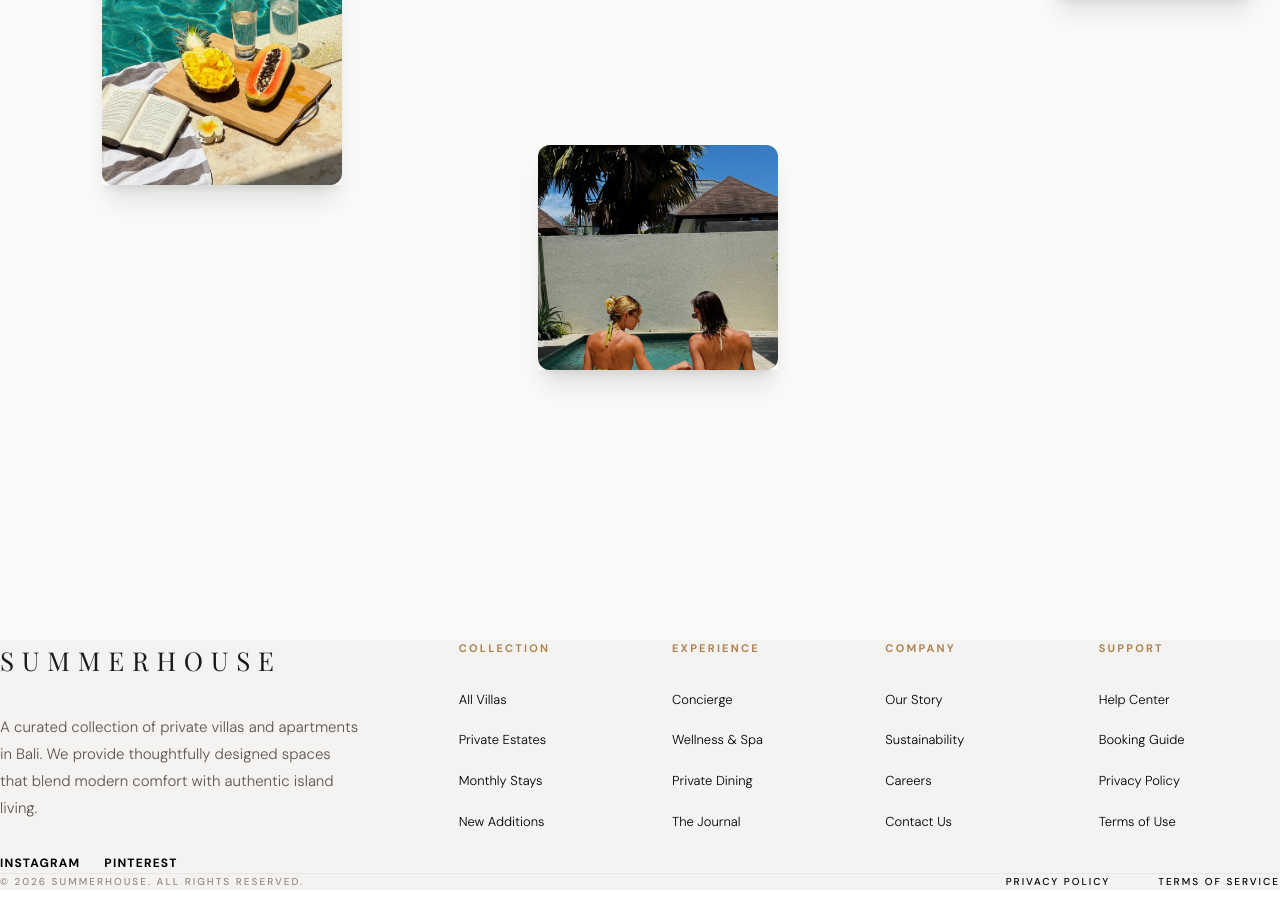
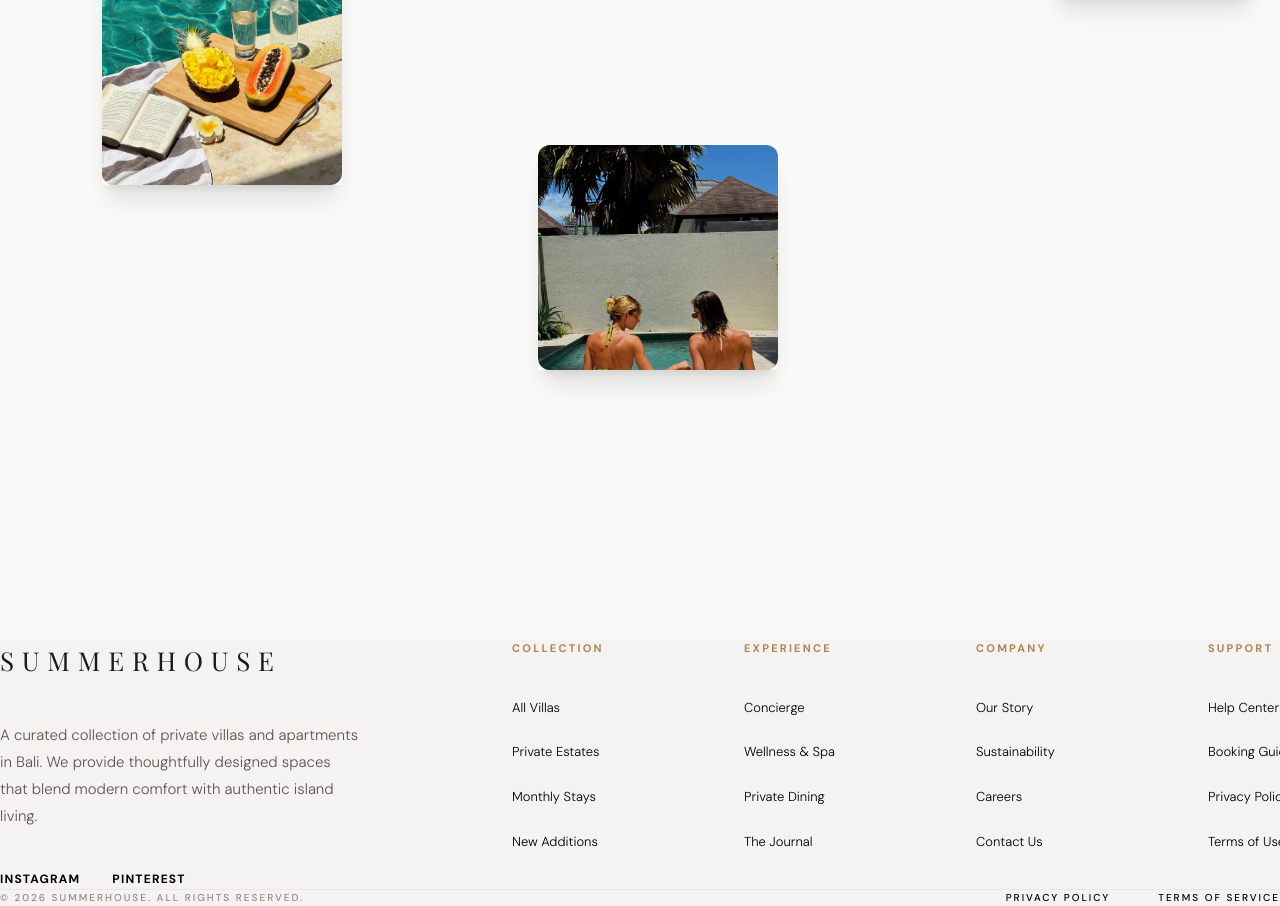
Before and after one commit to akmal-hafiz/summerhouse_preview-, a Next.js app: page / in a window 1280 px wide. Shown: the part 3820-4726 px from the top of the page. Built offline with nearby package versions, Linux system fonts and the light colour scheme; a web font is replaced by a local one.

Commit message:
Replace all unsplash placeholder images with local high-quality assets from homepage_villa and increase footer vertical rhythm

```diff
--- a/app/globals.css
+++ b/app/globals.css
@@ -53,19 +53,26 @@
     --services-step-2: calc(var(--services-step-1) * 1.618);
     --services-step-3: calc(var(--services-step-2) * 1.618);
     --services-step-4: calc(var(--services-step-3) * 1.618);
+
+    /* Golden ratio optical center system */
+    --golden: 1.618;
+    /* Responsive section spacing */
+    --section-padding: 60px;
+    /* Hero-to-body opener gap (kept moderate so header doesn't feel disconnected) */
+    --hero-body-gap: 24px;
   }
 
   .services-hero-section {
     display: grid;
     align-items: center;
-    min-height: clamp(620px, 92svh, 860px);
-    padding-top: calc(var(--services-nav-height) + var(--services-space-phi));
-    padding-bottom: var(--services-space-phi-lg);
+    min-height: clamp(520px, 72svh, 680px);
+    padding-top: calc(var(--services-nav-height) + var(--services-space-1));
+    padding-bottom: var(--hero-body-gap); /* Tight connection to next section */
   }
 
   .services-hero-copy {
     gap: var(--services-step-2);
-    transform: translate3d(0, clamp(10px, 1.618svh, 24px), 0);
+    transform: translate3d(0, clamp(8px, 1.2svh, 18px), 0);
   }
 
   .services-hero-copy > * {
@@ -77,7 +84,7 @@
     align-items: center;
     min-height: clamp(520px, 72svh, 680px);
     padding-top: calc(var(--services-nav-height) + var(--services-space-1));
-    padding-bottom: var(--services-space-phi);
+    padding-bottom: var(--hero-body-gap); /* Tight connection to video */
   }
 
   .about-hero-copy {
@@ -90,17 +97,23 @@
   }
 
   .about-video-section {
-    padding-bottom: var(--services-space-phi);
+    padding-bottom: var(--section-padding);
   }
 
   .services-rhythm-section {
-    padding-top: var(--services-space-phi-lg);
-    padding-bottom: var(--services-space-phi-lg);
+    padding-top: var(--section-padding);
+    padding-bottom: calc(var(--section-padding) * var(--golden));
   }
 
   .services-cta-section {
-    padding-top: calc(var(--services-space-phi-lg) * 1.12);
-    padding-bottom: calc(var(--services-space-phi-lg) * 1.12);
+    padding-top: var(--section-padding);
+    padding-bottom: calc(var(--section-padding) * var(--golden));
+  }
+
+  /* Reusable optical center utility — apply to any section */
+  .optical-center {
+    padding-top: var(--section-padding);
+    padding-bottom: calc(var(--section-padding) * var(--golden));
   }
 
   .services-content-grid {
@@ -162,10 +175,36 @@
     .services-page-shell {
       --services-space-1: clamp(44px, 8svh, 64px);
       --services-step-0: clamp(9px, 2.4vw, 12px);
+      --section-padding: 60px;
+      --hero-body-gap: 20px;
     }
 
     .services-hero-section {
-      min-height: clamp(560px, 86svh, 720px);
+      min-height: clamp(360px, 55svh, 480px);
+      padding-top: calc(var(--services-nav-height) + 48px);
+      padding-bottom: var(--hero-body-gap);
+    }
+
+    .about-hero-section {
+      min-height: clamp(360px, 55svh, 480px);
+      padding-top: calc(var(--services-nav-height) + 48px);
+      padding-bottom: var(--hero-body-gap);
+    }
+  }
+
+  /* Tablet breakpoint */
+  @media (min-width: 768px) and (max-width: 1023px) {
+    .services-page-shell {
+      --section-padding: 80px;
+      --hero-body-gap: 28px;
+    }
+  }
+
+  /* Desktop breakpoint */
+  @media (min-width: 1024px) {
+    .services-page-shell {
+      --section-padding: 110px;
+      --hero-body-gap: 32px;
     }
   }
 
--- a/components/common/Footer.tsx
+++ b/components/common/Footer.tsx
@@ -2,15 +2,15 @@ import React from 'react';
 
 export default function Footer() {
   return (
-    <footer className="bg-[#F5F3F1] w-full py-20 md:py-24 lg:py-32">
+    <footer className="bg-[#F5F3F1] w-full pt-28 pb-16 md:pt-36 md:pb-20 lg:pt-48 lg:pb-24">
 
       <div className="w-full max-w-[1400px] mx-auto px-6 md:px-12 lg:px-24">
 
         {/* Main Footer Content */}
-        <div className="grid grid-cols-1 lg:grid-cols-12 gap-16 lg:gap-24 pb-20 border-b border-black/5">
+        <div className="grid grid-cols-1 lg:grid-cols-12 gap-20 lg:gap-32 pb-24 lg:pb-32 border-b border-black/5">
 
           {/* ================= LEFT SIDE (Brand Text) ================= */}
-          <div className="lg:col-span-4 flex flex-col gap-8">
+          <div className="lg:col-span-4 flex flex-col gap-10">
             <h2
               className="text-[#1a1a19] text-[22px] md:text-[26px] tracking-[0.3em] uppercase"
               style={{ fontFamily: "var(--font-playfair), serif" }}
@@ -25,7 +25,7 @@ export default function Footer() {
               A curated collection of private villas and apartments in Bali. We provide thoughtfully designed spaces that blend modern comfort with authentic island living.
             </p>
 
-            <div className="flex gap-6 mt-4">
+            <div className="flex gap-8 mt-6">
                {/* Social Icons Placeholder or Text Links */}
                <a href="#" className="text-[#ad8553] text-[12px] font-bold tracking-widest uppercase hover:text-[#1a1a19] transition-colors">Instagram</a>
                <a href="#" className="text-[#ad8553] text-[12px] font-bold tracking-widest uppercase hover:text-[#1a1a19] transition-colors">Pinterest</a>
@@ -33,17 +33,17 @@ export default function Footer() {
           </div>
 
           {/* ================= RIGHT SIDE (Navigation Links) ================= */}
-          <div className="lg:col-span-8 grid grid-cols-2 md:grid-cols-4 gap-12 md:gap-8">
+          <div className="lg:col-span-8 grid grid-cols-2 md:grid-cols-4 gap-14 md:gap-8">
 
             {/* Column 1: COLLECTION */}
-            <div className="flex flex-col gap-8">
+            <div className="flex flex-col gap-10">
               <span
                 className="text-[#ad8553] text-[11px] tracking-[0.2em] font-bold uppercase"
                 style={{ fontFamily: "var(--font-dm-sans), sans-serif" }}
               >
                 Collection
               </span>
-              <ul className="flex flex-col gap-5">
+              <ul className="flex flex-col gap-6">
                 <li><a href="/villas" className="text-[#5a5651] text-[13px] hover:text-[#1a1a19] transition-colors block font-light">All Villas</a></li>
                 <li><a href="/villas" className="text-[#5a5651] text-[13px] hover:text-[#1a1a19] transition-colors block font-light">Private Estates</a></li>
                 <li><a href="/villas" className="text-[#5a5651] text-[13px] hover:text-[#1a1a19] transition-colors block font-light">Monthly Stays</a></li>
@@ -52,14 +52,14 @@ export default function Footer() {
             </div>
 
             {/* Column 2: EXPERIENCE */}
-            <div className="flex flex-col gap-8">
+            <div className="flex flex-col gap-10">
               <span
                 className="text-[#ad8553] text-[11px] tracking-[0.2em] font-bold uppercase"
                 style={{ fontFamily: "var(--font-dm-sans), sans-serif" }}
               >
                 Experience
               </span>
-              <ul className="flex flex-col gap-5">
+              <ul className="flex flex-col gap-6">
                 <li><a href="/services" className="text-[#5a5651] text-[13px] hover:text-[#1a1a19] transition-colors block font-light">Concierge</a></li>
                 <li><a href="/services" className="text-[#5a5651] text-[13px] hover:text-[#1a1a19] transition-colors block font-light">Wellness & Spa</a></li>
                 <li><a href="/services" className="text-[#5a5651] text-[13px] hover:text-[#1a1a19] transition-colors block font-light">Private Dining</a></li>
@@ -68,14 +68,14 @@ export default function Footer() {
             </div>
 
             {/* Column 3: COMPANY */}
-            <div className="flex flex-col gap-8">
+            <div className="flex flex-col gap-10">
               <span
                 className="text-[#ad8553] text-[11px] tracking-[0.2em] font-bold uppercase"
                 style={{ fontFamily: "var(--font-dm-sans), sans-serif" }}
               >
                 Company
               </span>
-              <ul className="flex flex-col gap-5">
+              <ul className="flex flex-col gap-6">
                 <li><a href="/about" className="text-[#5a5651] text-[13px] hover:text-[#1a1a19] transition-colors block font-light">Our Story</a></li>
                 <li><a href="/about" className="text-[#5a5651] text-[13px] hover:text-[#1a1a19] transition-colors block font-light">Sustainability</a></li>
                 <li><a href="/contact" className="text-[#5a5651] text-[13px] hover:text-[#1a1a19] transition-colors block font-light">Careers</a></li>
@@ -84,14 +84,14 @@ export default function Footer() {
             </div>
 
             {/* Column 4: SUPPORT */}
-            <div className="flex flex-col gap-8">
+            <div className="flex flex-col gap-10">
               <span
                 className="text-[#ad8553] text-[11px] tracking-[0.2em] font-bold uppercase"
                 style={{ fontFamily: "var(--font-dm-sans), sans-serif" }}
               >
                 Support
               </span>
-              <ul className="flex flex-col gap-5">
+              <ul className="flex flex-col gap-6">
                 <li><a href="#" className="text-[#5a5651] text-[13px] hover:text-[#1a1a19] transition-colors block font-light">Help Center</a></li>
                 <li><a href="#" className="text-[#5a5651] text-[13px] hover:text-[#1a1a19] transition-colors block font-light">Booking Guide</a></li>
                 <li><a href="#" className="text-[#5a5651] text-[13px] hover:text-[#1a1a19] transition-colors block font-light">Privacy Policy</a></li>
@@ -102,7 +102,7 @@ export default function Footer() {
         </div>
 
         {/* Bottom Footer (Copyright & Terms) */}
-        <div className="flex flex-col md:flex-row justify-between items-center gap-8 pt-12">
+        <div className="flex flex-col md:flex-row justify-between items-center gap-8 pt-12 lg:pt-16">
           <span
             className="text-[#8F8A84] text-[10px] tracking-[0.2em] font-medium uppercase text-center md:text-left"
             style={{ fontFamily: "var(--font-dm-sans), sans-serif" }}
--- a/components/contact/Contact.tsx
+++ b/components/contact/Contact.tsx
@@ -84,7 +84,7 @@ const Contact = () => {
                 <motion.div
                     className="absolute inset-0 w-full h-[140%] -top-[20%] bg-cover bg-center bg-no-repeat"
                     style={{
-                        backgroundImage: 'url(https://images.unsplash.com/photo-1540541338287-41700207dee6?q=80&w=2080&auto=format&fit=crop)',
+                        backgroundImage: 'url(/homepage_villa/curated-7.webp)',
                         y: yParallax
                     }}
                 ></motion.div>
@@ -147,7 +147,7 @@ const Contact = () => {
                         className="w-[88%] lg:w-full aspect-square lg:aspect-[4/5] rounded-[32px] lg:rounded-[24px] overflow-hidden relative right-[-25px] lg:right-0 shadow-2xl"
                     >
                         <img
-                            src="https://images.unsplash.com/photo-1582719508461-905c673771fd?q=80&w=1200&auto=format&fit=crop"
+                            src="/homepage_villa/curated-8.webp"
                             alt="Resort Pool"
                             className="w-full h-full object-cover"
                         />
--- a/components/home/VideoSection.tsx
+++ b/components/home/VideoSection.tsx
@@ -58,7 +58,7 @@ const VideoSection = () => {
                         loop
                         muted
                         playsInline
-                        poster="https://images.unsplash.com/photo-1600607686527-6fb886090705?q=80&w=2000&auto=format&fit=crop"
+                        poster="/homepage_villa/curated-1-main.webp"
                     >
                         <source src="/video1.mp4" type="video/mp4" />
                     </video>
```
Also changed, not shown: components/about/About.tsx (+42 -32 lines), components/home/Services.tsx (+9 -7 lines), .kilo/agent-manager.json.
